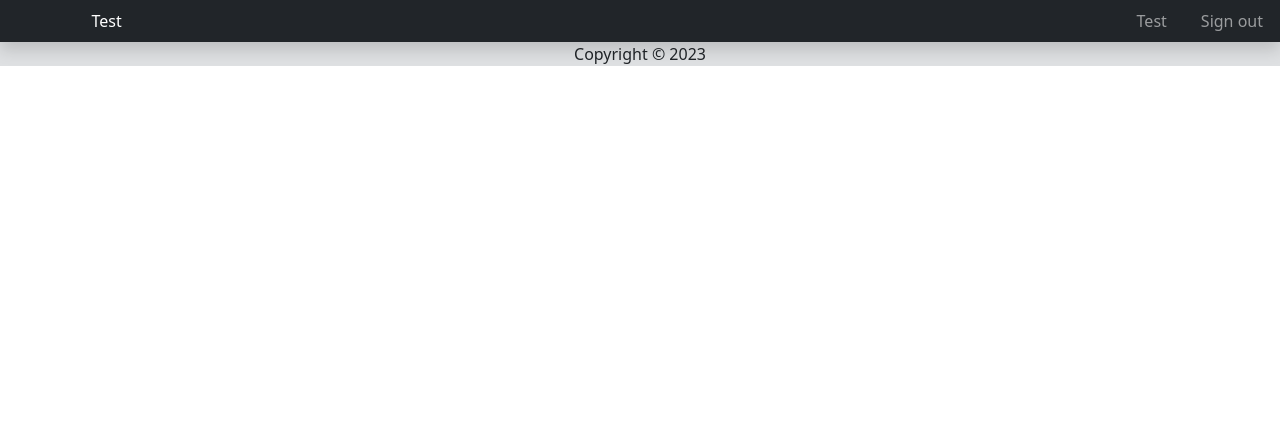
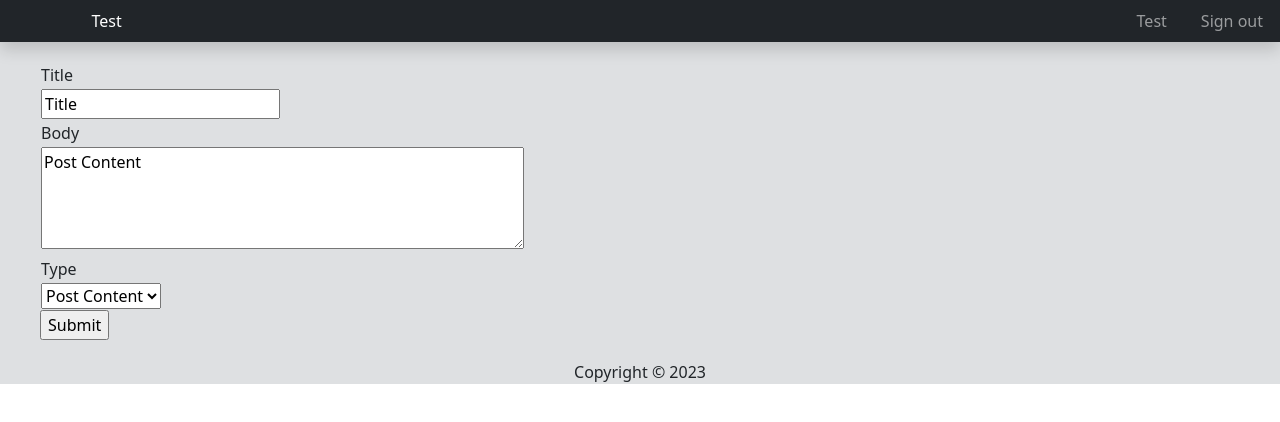
Before and after one commit to josecome/reactjs-blog-frontend, a React (Create React App) app: page /create_content/1 in a window 1280 px wide. Shown: the top 422 px of the page. Built offline with nearby package versions, Linux system fonts and the light colour scheme; no server answers.

Commit message:
Create Content page added

```diff
--- a/src/App.js
+++ b/src/App.js
@@ -7,6 +7,7 @@ import Footer from './components/Footer';
 import Home from './views/Home';
 import Posts from './views/Posts'
 import Content from './views/Content'
+import Create_Content from './views/Create_Content'
 import About from './views/About';
 
 function App() {
@@ -20,6 +21,7 @@ function App() {
           <Route path='/' element={<Home />} />
           <Route path='/posts/:link' element={<Posts />} />
           <Route path='/content/:link' element={<Content />} />
+          <Route path='/create_content/:link' element={<Create_Content />} />
           <Route path='/About' element={<About />} />
         </Routes>
         <Footer />
--- a/src/views/Content.js
+++ b/src/views/Content.js
@@ -4,10 +4,10 @@ import axios from 'axios';
 
 function Content() {
     const { useState, useEffect } = React;
+    let { link } = useParams();
     const [title, setTitle] = useState('Title');
     const [post_content, setPost_content] = useState('Post Content');
     const [initialState, setInitialState] = useState(false);
-    let { link } = useParams();
 
     useEffect(() => {
         if(!initialState){
@@ -39,7 +39,7 @@ function Content() {
         <div>
             <div style={ styleMainDiv }>
                 <h1 style={ styleBlueColor }>{ title }
-                    <a href="/contents/create_content/{{ page_content.link }}/"
+                    <a href={ `/create_content/${ link }` }
                         class="bi bi-pencil"
                         style={ styleLink }
                         title="Edit Content">
--- /dev/null
+++ b/src/views/Create_Content.js
@@ -0,0 +1,80 @@
+import React from 'react';
+import { useParams } from 'react-router-dom';
+import axios from 'axios';
+
+function Create_Content() {
+    const { useState, useEffect } = React;
+    let { link } = useParams();
+    const [title, setTitle] = useState('Title');
+    const [post_content, setPost_content] = useState('Post Content');
+    const [post_type, setPost_type] = useState('Post Content');
+    const [initialState, setInitialState] = useState(false);
+
+    useEffect(() => {
+        if(!initialState){
+            console.log('link: ' + link)
+            axios.get(`http://127.0.0.1:8000/api/post/${ link }`).then((data) => {
+                var rs_response = data.data[0].fields
+                console.log(rs_response)
+                setTitle(rs_response.title)
+                setPost_content(rs_response.post_content)
+                setPost_type(rs_response.post_type)
+            });
+
+            setInitialState(true);
+        }
+    }, []);
+
+    const styleMainDiv = {
+        width: '80%',
+        padding: '20px',
+        textAlign: 'left'
+    };
+    const styleForm = {
+        marginLeft: '20px'
+    }
+
+    return (
+        <div style={ styleMainDiv }>
+            <form action="/contents/create_content_add/" method="POST" style={ styleForm }>
+                <table>
+                    <tr>
+                        <td>Title</td>
+                    </tr>
+                    <tr>
+                        <td><input type='text' value={ title } /></td>
+                    </tr>
+                    <tr>
+                        <td>Body</td>
+                    </tr>
+                    <tr>
+                        <td>
+
+                            <textarea
+                                id="content"
+                                name="content"
+                                rows="4"
+                                cols="50"
+                                value={ post_content }
+                            ></textarea>
+                        </td>
+                    </tr>
+                    <tr>
+                        <td>Type</td>
+                    </tr>
+                    <tr>
+                        <td>
+                            <select name="posttype" id="posttype">
+                                <option value={ post_type }>{ post_type }</option>
+                                <option value="Private">Private</option>
+                                <option value="Public">Public</option>
+                            </select>
+                        </td>
+                    </tr>
+                </table>
+                <input type="submit" value="Submit" />
+            </form>
+        </div>
+    );
+}
+export default Create_Content;
```
Also changed, not shown: src/index.css (line endings or trailing spaces).
